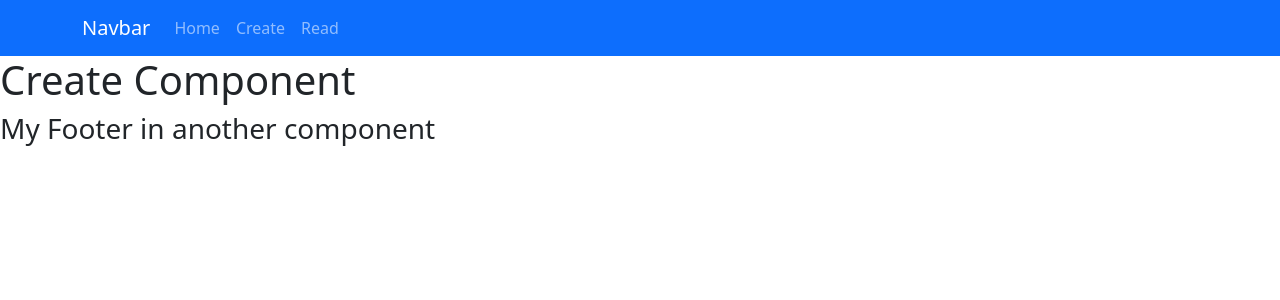
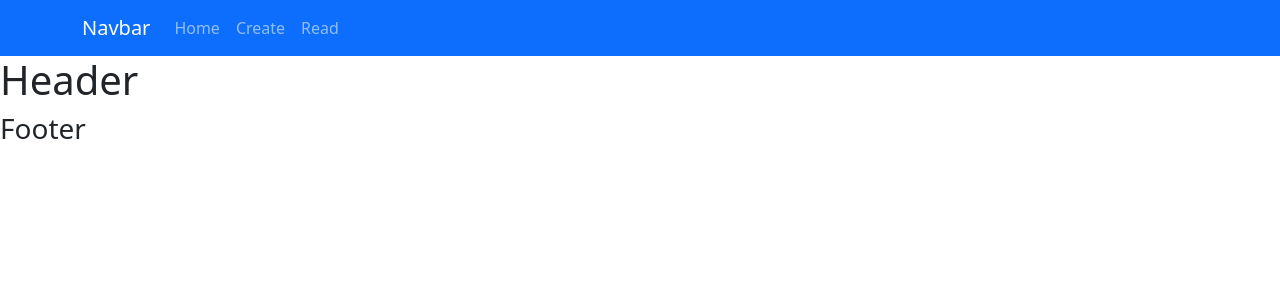
Before and after one commit to trinv1/Data-Representation-Querying, a React (Create React App) app: page /create in a window 1280 px wide. Shown: the top 300 px of the page. Built offline with nearby package versions, Linux system fonts and the light colour scheme.

Commit message:
enabled client side routing with read & create

```diff
--- a/src/App.js
+++ b/src/App.js
@@ -15,8 +15,8 @@ function App() {
         <Routes>
           {/*Each route displays different component when clicked*/}
           <Route path="/home" element={<Content />} />
-          <Route path="/read" element={<h1>Read Component</h1>} />
-          <Route path="/create" element={<h1>Create Component</h1>} />
+          <Route path="/read" element={<Footer />} /> {/*diplays footer component when url changes to read */}
+          <Route path="/create" element={<Header />} />{/*diplays header component when url changes to read */}
         </Routes>
         <Footer />
       </Router>
--- a/src/Components/Footer.js
+++ b/src/Components/Footer.js
@@ -1,7 +1,7 @@
 const Footer = () => { {/*Footer component*/}
 
     {/*text added to bottom of page*/}
-    return <h3>My Footer in another component</h3>;
+    return <h3>Footer</h3>;
   };
 
   export default Footer;
--- a/src/Components/Header.js
+++ b/src/Components/Header.js
@@ -1,7 +1,7 @@
 const Header = () => { {/*Header component*/}
 
      {/*text added to top of page*/}
-    return <h1>My Header in another component</h1>;
+    return <h1>Header</h1>;
   };
 
   export default Header;
--- a/src/Components/NavBar.js
+++ b/src/Components/NavBar.js
@@ -3,13 +3,13 @@ import Nav from 'react-bootstrap/Nav';
 import Navbar from 'react-bootstrap/Navbar';
 
 
-const NavigationBar = () => { {/*added navigation bar to page*/}
+const NavigationBar = () => {
   return (
         <Navbar bg="primary" data-bs-theme="dark">
           <Container>
             <Navbar.Brand href="/">Navbar</Navbar.Brand>
             <Nav className="me-auto">
-              <Nav.Link href="/">Home</Nav.Link>
+              <Nav.Link href="/Home">Home</Nav.Link>
               <Nav.Link href="/create">Create</Nav.Link>
               <Nav.Link href="/read">Read</Nav.Link>
             </Nav>
```
